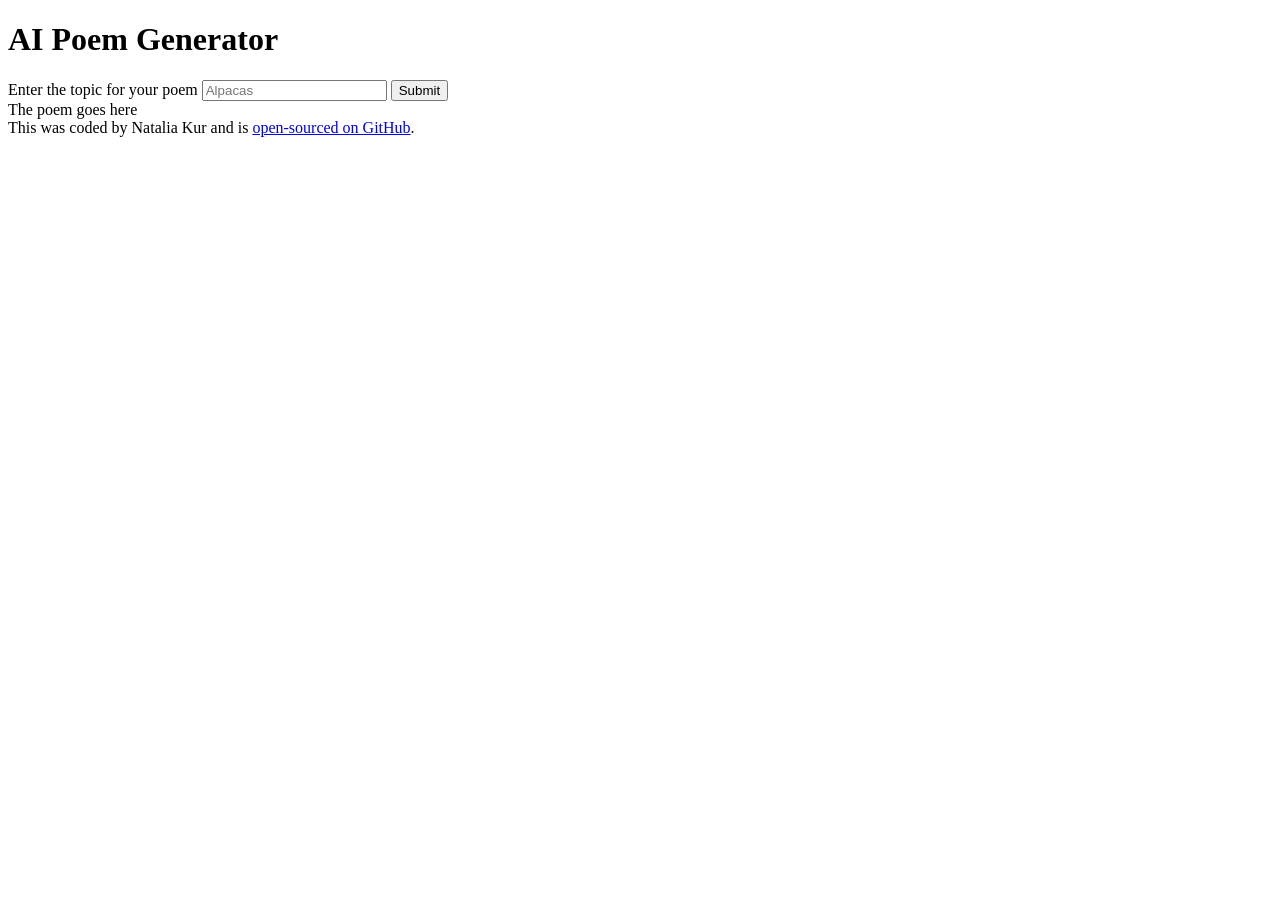
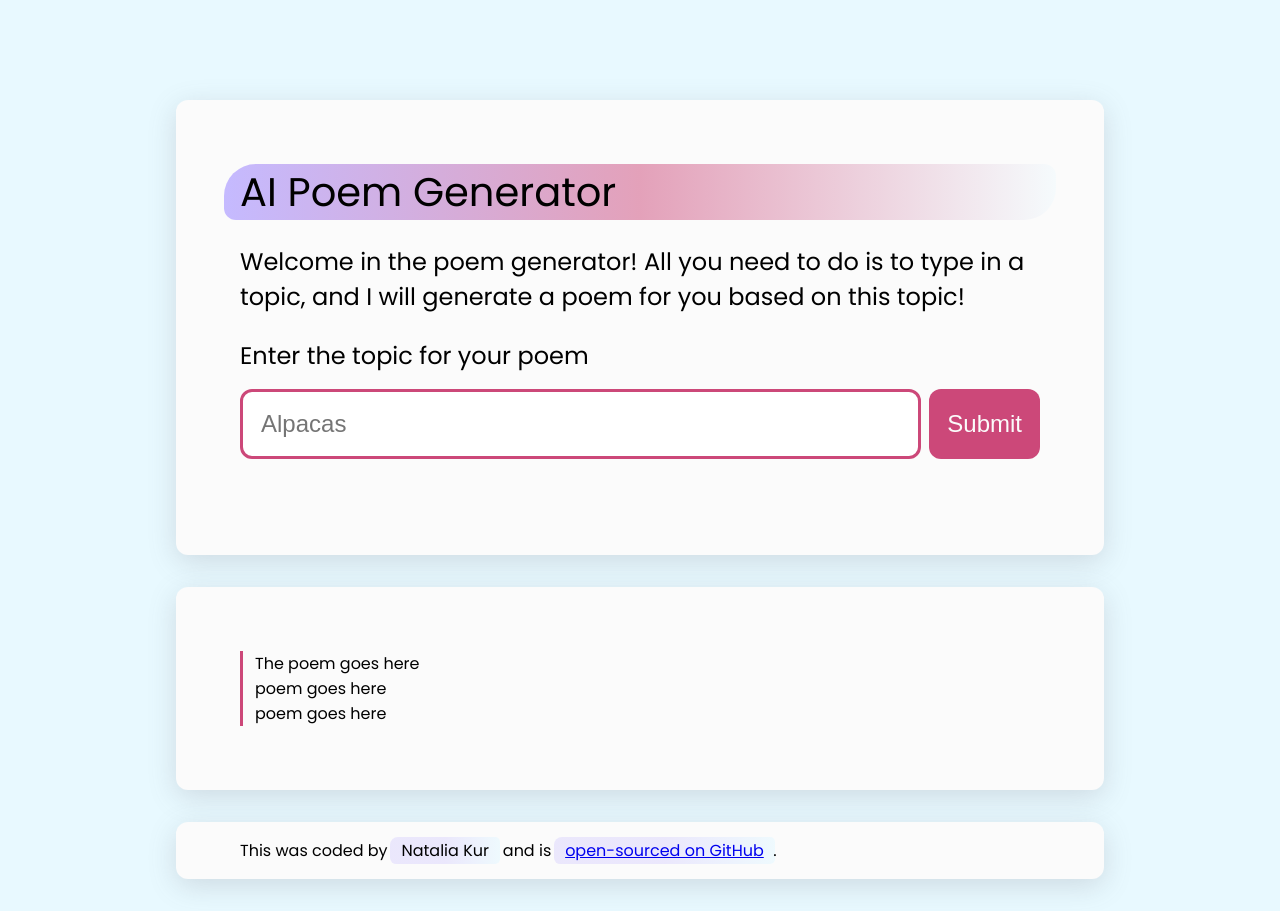
Before and after one commit to Katalia91/poem-generator, a plain HTML site: page index.html in a window 1280 px wide. Before the commit the page ends 800 px from the top, so only its background shows below. Drawn offline with Linux system fonts and the light colour scheme; a web font is replaced by a local one.

Commit message:
Add scss to the project and add styling

```diff
--- a/index.html
+++ b/index.html
@@ -3,26 +3,38 @@
   <head>
     <meta charset="UTF-8" />
     <meta name="viewport" content="width=device-width, initial-scale=1.0" />
-    <link rel="stylesheet" href="src/style.css" />
+    <link rel="stylesheet" href="src/css/styles.css" />
     <title>AI Poem generator</title>
   </head>
   <body>
-    <header><h1>AI Poem Generator</h1></header>
-
+    <div class="container">
+      <header><h1 class="highlight">AI Poem Generator</h1></header>
+      <p>
+        Welcome in the poem generator! All you need to do is to type in a topic,
+        and I will generate a poem for you based on this topic!
+      </p>
       <main>
         <form action="">
           <label for="prompt">Enter the topic for your poem</label>
+          <div class="input-wrapper">
           <input id="prompt" type="text" placeholder="Alpacas" required />
-        <input type="submit" value="Submit" />
-      </form>
-      <div id="poem-content">The poem goes here</div>
-    </main>
-    <footer>
-      This was coded by Natalia Kur and is
-      <a href="https://github.com/Katalia91/poem-generator" target="_blank"
-        >open-sourced on GitHub</a
+          <input class="btn" type="submit" value="Submit" />
+        </div>
+        </form></div>
+        <div class="container">
+          <div id="poem-content" class="poem-content">The poem goes here<br />
+      poem goes here<br />
+    poem goes here</div>
+        </div>
+        <footer class="container">
+          This was coded by <span class="highlight-small">Natalia Kur</span> and
+          is <span class="highlight-small"><a href="https://github.com/Katalia91/poem-generator" target="_blank"
+            >open-sourced on GitHub</a></span></a
           >.
         </footer>
+      </main>
+
       <script src="src/index.js"></script>
+    </div>
   </body>
 </html>
--- /dev/null
+++ b/src/scss/_fonts.scss
@@ -0,0 +1 @@
+@import url("https://fonts.googleapis.com/css2?family=Bungee+Shade&family=Gaegu&family=Poppins:ital,wght@0,100;0,200;0,300;0,400;0,500;0,600;0,700;0,800;0,900;1,100;1,200;1,300;1,400;1,500;1,600;1,700;1,800;1,900&display=swap");
--- /dev/null
+++ b/src/scss/_form.scss
@@ -0,0 +1,46 @@
+@use "mixins" as *;
+
+form {
+  label,
+  input {
+    font-size: var(--font-size-h4);
+    @include tablet {
+      font-size: var(--font-size-h3);
+    }
+  }
+  margin-bottom: 32px;
+
+  .input-wrapper {
+    display: flex;
+    flex-direction: column;
+    @include tablet {
+      flex-direction: row;
+    }
+    gap: 0.5rem;
+    margin: 1rem 0;
+    input,
+    button {
+      padding: 1.125rem;
+      border: 0;
+      border-radius: 12px;
+      font-size: var(--font-size-medium);
+    }
+    input:not(.btn) {
+      width: 100%;
+      @include tablet {
+        width: 90%;
+      }
+      border: 3px solid var(--dark-pink);
+    }
+    .btn {
+      width: 100%;
+      @include tablet {
+        width: 120px;
+      }
+      color: var(--text-color);
+      background-color: var(--dark-pink);
+      cursor: pointer;
+      color: var(--bg-color);
+    }
+  }
+}
--- /dev/null
+++ b/src/scss/_main.scss
@@ -0,0 +1,5 @@
+@forward "variables";
+@forward "mixins";
+@forward "typography";
+@forward "fonts";
+@forward "form";
--- /dev/null
+++ b/src/scss/_mixins.scss
@@ -0,0 +1,19 @@
+@use "variables" as *;
+
+@mixin mobile() {
+  @media (max-width: #{$breakpoint-tablet - 1px}) {
+    @content;
+  }
+}
+
+@mixin tablet() {
+  @media (min-width: #{$breakpoint-tablet}) {
+    @content;
+  }
+}
+
+@mixin desktop() {
+  @media (min-width: #{$breakpoint-desktop}) {
+    @content;
+  }
+}
--- /dev/null
+++ b/src/scss/_typography.scss
@@ -0,0 +1,23 @@
+@use "variables" as *;
+
+body {
+  font-family: var(--primary-font);
+
+  h1,
+  h2,
+  h3,
+  h4 {
+    font-family: var(--primary-font);
+    margin-top: 0;
+    line-height: 120%;
+    font-weight: 400;
+  }
+
+  h1 {
+    font-size: var(--font-size-h1);
+  }
+
+  p {
+    font-size: var(--font-size-medium);
+  }
+}
--- /dev/null
+++ b/src/scss/_variables.scss
@@ -0,0 +1,48 @@
+//   --light-default: #fcffff;
+//   --pink: #faddf6;
+//   --pink-bg: rgba(250, 221, 246, 0.3);
+//   --text-default: #1c1a24;
+//   --light-1: #e5cbff;
+//   --light-2: #cbffff;
+//   --light-3: #ffb5b5;
+//   --dark-1: #407088;
+//   --dark-2: #132743;
+//   --green-1: #ddfae1;
+//   --blue: #dde8fa;
+
+:root {
+  --bg-color: #fbfbfb;
+  --bg-color-secondary: rgb(232, 249, 255);
+  --primary-color: rgb(197, 186, 255);
+  --secondary-color: rgb(196, 217, 255);
+  --text-color: #071952;
+  --dark-purple: rgb(125, 64, 255); /* Darker purple */
+  --dark-pink: rgb(204, 72, 121); /* Deep pink */
+  --dark-purple-red: rgb(136, 56, 135); /* Dark purple-red */
+
+  // Fonts
+  --primary-font: "Poppins", sans-serif;
+  --secondary-font: "Gaegu", sans-serif;
+  --heading-font: "Bungee Shade", sans-serif;
+
+  // Typography
+  --font-size: 1rem;
+  --font-size-h1: 2.5rem;
+  --font-size-h2: 2rem;
+  --font-size-h3: 1.5rem;
+  --font-size-h4: 1.25rem;
+  --font-size-small: 0.75rem;
+  --font-size-medium: 1.5rem;
+
+  // Typography mobile
+  --mobile-font-size: 0.75rem;
+  --mobile-font-size-h1: 2rem;
+  --mobile-font-size-h2: 1.75rem;
+  --mobile-font-size-h3: 1.25rem;
+  --mobile-font-size-h4: 1rem;
+  --mobile-font-size-small: 0.5rem;
+  --mobile-font-size-medium: 1.25rem;
+}
+// Breakpoints
+$breakpoint-tablet: 768px;
+$breakpoint-desktop: 1024px;
--- /dev/null
+++ b/src/scss/styles.scss
@@ -0,0 +1,62 @@
+@use "main" as *;
+body {
+  margin-top: 100px;
+  background-color: var(--bg-color-secondary);
+}
+footer {
+  font-size: var(--font-size);
+  margin-top: 1rem;
+  &.container {
+    padding: 1rem 4rem;
+  }
+}
+.container {
+  max-width: 800px;
+  position: relative;
+  margin: 0 auto;
+  margin-bottom: 32px;
+  padding: 4rem;
+
+  background-color: var(--bg-color);
+  border-radius: 12px;
+  box-shadow: rgba(100, 100, 111, 0.2) 0px 7px 29px 0px;
+}
+
+.app-header {
+  position: relative;
+  z-index: 0;
+}
+
+/*** Highlighter effect
+** credit: https://max.hn/thoughts/how-to-create-a-highlighter-marker-effect-in-css
+***/
+
+.highlight {
+  margin: 0 -0.4em;
+  padding: 0.1em 0.4em;
+  border-radius: 0.8em 0.3em;
+  background: transparent;
+  background-image: linear-gradient(
+    to right,
+    rgb(197, 186, 255),
+    rgba(204, 72, 121, 50%),
+    rgb(232, 249, 255, 0.3)
+  );
+}
+
+.highlight-small {
+  margin: 0 -0.1em;
+  padding: 0.1em 0.7em;
+  border-radius: 0.5em 0.3em 0.3em 0.4em;
+  background: transparent;
+  background-image: linear-gradient(
+    to right,
+    rgb(197, 186, 255, 0.3),
+    rgb(197, 186, 255, 0.3),
+    rgba(232, 249, 255, 0.67)
+  );
+}
+.poem-content {
+  border-left: 3px solid var(--dark-pink);
+  padding-left: 12px;
+}
```
Also changed, not shown: src/css/styles.css (added), src/style.css (added), 1 other file. Lines whose indentation alone changed are shown as unchanged.
